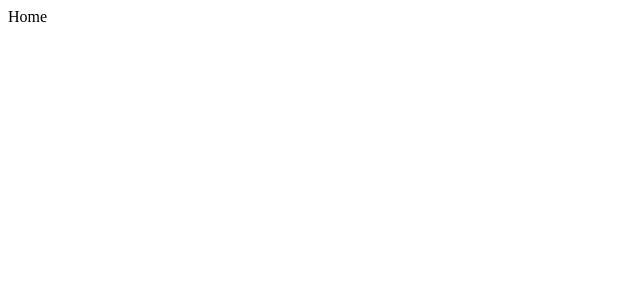
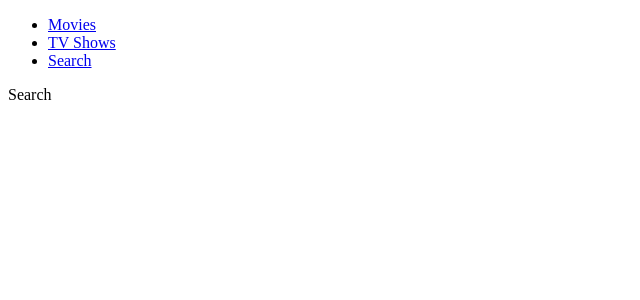
Before and after one commit to yesky85/notflix, a React (Create React App) app: page /search in a window 1280 px wide. Shown: the top 300 px of the page, without its empty margins (0-640 px from the left). Built offline with nearby package versions, Linux system fonts and the light colour scheme.

Commit message:
React Router part Two

```diff
--- a/src/Components/App.js
+++ b/src/Components/App.js
@@ -1,10 +1,12 @@
 import React from "react";
 import Router from "Components/Router";
+import Header from "Components/Header";
 
 class App extends React.Component {
   render() {
     return (
       <>
+        <Header />
         <Router />
       </>
     );
--- /dev/null
+++ b/src/Components/Header.js
@@ -0,0 +1,17 @@
+import React from "react";
+
+export default () => (
+  <header>
+    <ul>
+      <li>
+        <a href="/">Movies</a>
+      </li>
+      <li>
+        <a href="/tv">TV Shows</a>
+      </li>
+      <li>
+        <a href="/search">Search</a>
+      </li>
+    </ul>
+  </header>
+);
--- a/src/Components/Router.js
+++ b/src/Components/Router.js
@@ -1,5 +1,10 @@
 import React from "react";
-import { HashRouter as Router, Route } from "react-router-dom";
+import {
+  BrowserRouter as Router,
+  Route,
+  Redirect,
+  Switch,
+} from "react-router-dom";
 
 import Home from "Routes/Home";
 import TV from "Routes/TV";
@@ -7,8 +12,11 @@
 
 export default () => (
   <Router>
-    <Route path="/" exact component={Home} />
-    <Route path="/tv" exact component={TV} />
-    <Route path="/search" exact component={Search} />
+    <Switch>
+      <Route path="/" exact component={Home} />
+      <Route path="/tv" exact component={TV} />
+      <Route path="/search" exact component={Search} />
+      <Redirect from="*" to="/" />
+    </Switch>
   </Router>
 );
```
